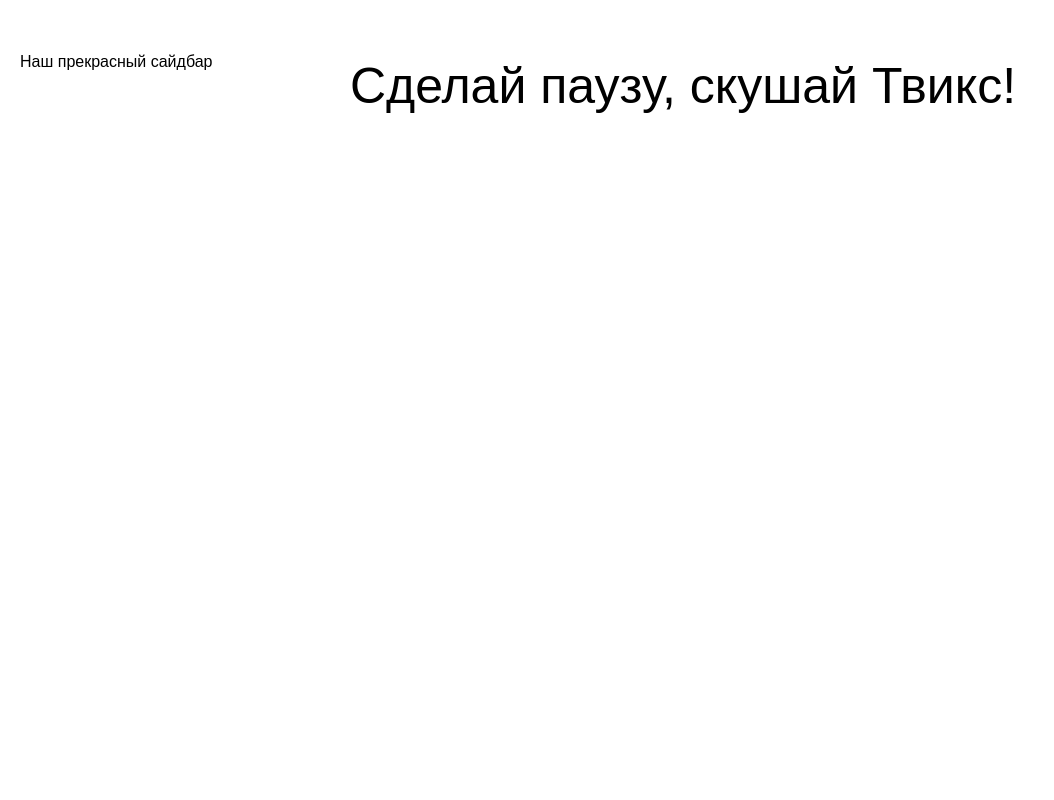
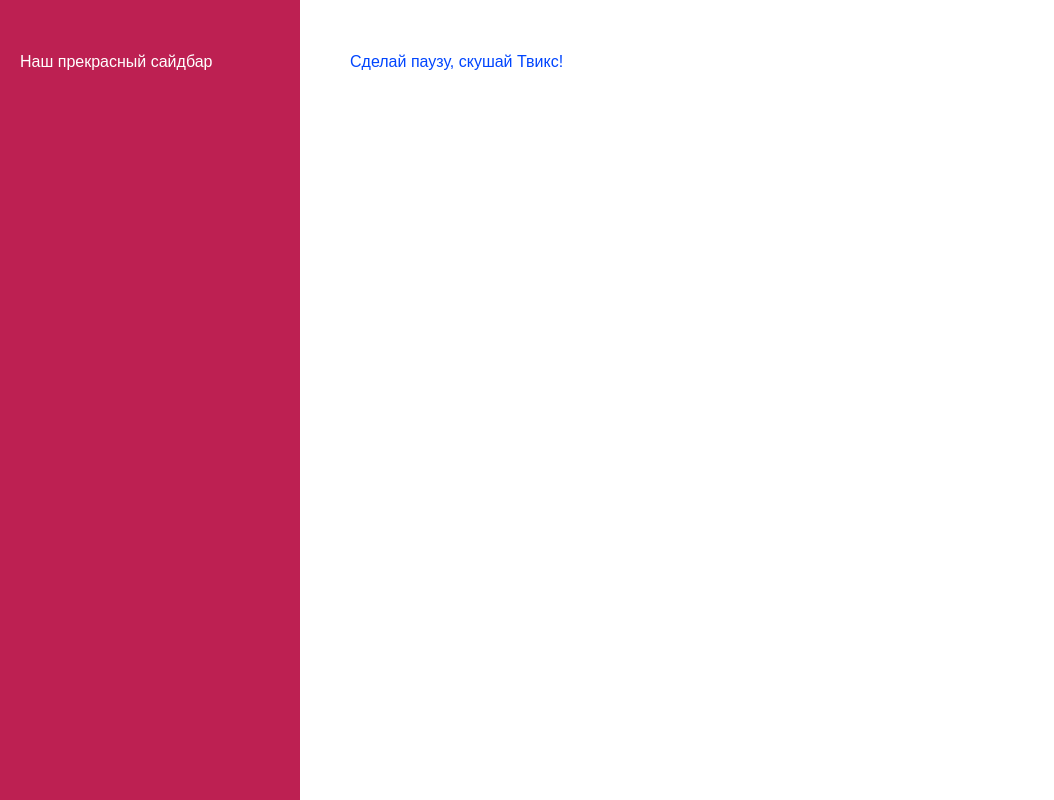
Before and after one commit to abdrashitov/sandbox, a React app: page / in a window 1280 px wide. Shown: the whole page, without its empty margins (0-1054 px from the left). Built offline with nearby package versions, Linux system fonts and the light colour scheme.

Commit message:
Tokens updated

```diff
--- a/src/static/css/variables.css
+++ b/src/static/css/variables.css
@@ -1,90 +1,39 @@
 :root {
-  --typography-head-h1-font-size: 50px;
-  --typography-head-h1-text-decoration: none;
-  --typography-head-h1-font-family: Source Sans Pro;
-  --typography-head-h1-font-weight: 600;
-  --typography-head-h1-font-style: normal;
-  --typography-head-h1-font-stretch: normal;
-  --typography-head-h1-letter-spacing: 0;
-  --typography-head-h1-line-height: 28px;
-  --typography-head-h1-paragraph-indent: 0;
-  --typography-head-h1-paragraph-spacing: 8px;
-  --typography-head-h1-text-case: none;
-  --typography-head-h2-font-size: 19px;
-  --typography-head-h2-text-decoration: none;
-  --typography-head-h2-font-family: Inter;
-  --typography-head-h2-font-weight: 500;
-  --typography-head-h2-font-style: normal;
-  --typography-head-h2-font-stretch: normal;
-  --typography-head-h2-letter-spacing: 0;
-  --typography-head-h2-line-height: 28px;
-  --typography-head-h2-paragraph-indent: 0;
-  --typography-head-h2-paragraph-spacing: 8px;
-  --typography-head-h2-text-case: none;
-  --typography-head-h3-font-size: 17px;
-  --typography-head-h3-text-decoration: none;
-  --typography-head-h3-font-family: Inter;
-  --typography-head-h3-font-weight: 400;
-  --typography-head-h3-font-style: normal;
-  --typography-head-h3-font-stretch: normal;
-  --typography-head-h3-letter-spacing: 0;
-  --typography-head-h3-line-height: 28px;
-  --typography-head-h3-paragraph-indent: 0;
-  --typography-head-h3-paragraph-spacing: 8px;
-  --typography-head-h3-text-case: none;
-  --typography-head-h4-font-size: 15px;
-  --typography-head-h4-text-decoration: none;
-  --typography-head-h4-font-family: Inter;
-  --typography-head-h4-font-weight: 500;
-  --typography-head-h4-font-style: normal;
-  --typography-head-h4-font-stretch: normal;
-  --typography-head-h4-letter-spacing: 0;
-  --typography-head-h4-line-height: 24px;
-  --typography-head-h4-paragraph-indent: 0;
-  --typography-head-h4-paragraph-spacing: 8px;
-  --typography-head-h4-text-case: none;
-  --typography-body-regular-font-size: 13px;
-  --typography-body-regular-text-decoration: none;
-  --typography-body-regular-font-family: Inter;
-  --typography-body-regular-font-weight: 400;
-  --typography-body-regular-font-style: normal;
-  --typography-body-regular-font-stretch: normal;
-  --typography-body-regular-letter-spacing: 0;
-  --typography-body-regular-line-height: 20px;
-  --typography-body-regular-paragraph-indent: 0;
-  --typography-body-regular-paragraph-spacing: 8px;
-  --typography-body-regular-text-case: none;
-  --typography-body-medium-font-size: 13px;
-  --typography-body-medium-text-decoration: none;
-  --typography-body-medium-font-family: Inter;
-  --typography-body-medium-font-weight: 500;
-  --typography-body-medium-font-style: normal;
-  --typography-body-medium-font-stretch: normal;
-  --typography-body-medium-letter-spacing: 0;
-  --typography-body-medium-line-height: 20px;
-  --typography-body-medium-paragraph-indent: 0;
-  --typography-body-medium-paragraph-spacing: 8px;
-  --typography-body-medium-text-case: none;
-  --typography-body-semibold-font-size: 13px;
-  --typography-body-semibold-text-decoration: none;
-  --typography-body-semibold-font-family: Inter;
-  --typography-body-semibold-font-weight: 600;
-  --typography-body-semibold-font-style: normal;
-  --typography-body-semibold-font-stretch: normal;
-  --typography-body-semibold-letter-spacing: 0;
-  --typography-body-semibold-line-height: 20px;
-  --typography-body-semibold-paragraph-indent: 0;
-  --typography-body-semibold-paragraph-spacing: 8px;
-  --typography-body-semibold-text-case: none;
-  --typography-caption-regular-font-size: 12px;
-  --typography-caption-regular-text-decoration: none;
-  --typography-caption-regular-font-family: Inter;
-  --typography-caption-regular-font-weight: 400;
-  --typography-caption-regular-font-style: normal;
-  --typography-caption-regular-font-stretch: normal;
-  --typography-caption-regular-letter-spacing: 0;
-  --typography-caption-regular-line-height: 16px;
-  --typography-caption-regular-paragraph-indent: 0;
-  --typography-caption-regular-paragraph-spacing: 8px;
-  --typography-caption-regular-text-case: none;
+  --color-general-custom-first: #bd2052;
+  --color-general-custom-secondary: #e58461;
+  --color-general-frosty-sky: #00b7ff;
+  --color-general-black: #2f3137;
+  --color-general-graphite: #0045fe;
+  --color-general-graphite-plus: #686d79;
+  --color-general-grey: #9397a1;
+  --color-general-grey-plus: #bec0c7;
+  --color-general-modern-grey: #c6ccd2;
+  --color-general-modern-grey-plus: #d8dade;
+  --color-general-light-grey: #e7eaed;
+  --color-general-smoky-white: #f3f4f5;
+  --color-general-ghostly-white: #f9f9fa;
+  --color-general-white: #ffffff;
+  --color-system-success: #61af53;
+  --color-system-attention: #ffa000;
+  --color-system-critical: #e75671;
+  --color-system-optional: #5f8ce5;
+  --color-extra-grey-window: #90a4ae;
+  --color-extra-lime: #c0ca33;
+  --color-extra-orange-peel: #ffa000;
+  --color-extra-peach: #f47671;
+  --color-extra-pink: #f06292;
+  --color-extra-purple: #ba68c8;
+  --color-extra-deep-purple: #9575cd;
+  --color-extra-indigo: #7986cb;
+  --color-extra-cyan: #26c6da;
+  --color-extra-teal: #4db6ac;
+  --color-extra-brown: #a1887f;
+  --color-transparent-custom-32: rgba(186, 64, 117, 0.32);
+  --color-transparent-custom-16: rgba(186, 64, 117, 0.16);
+  --color-transparent-custom-8: rgba(186, 64, 117, 0.08);
+  --color-transparent-critical-80: rgba(231, 86, 113, 0.8);
+  --color-transparent-critical-72: rgba(231, 86, 113, 0.72);
+  --color-transparent-optional-52: rgba(95, 140, 229, 0.52);
+  --color-transparent-optional-32: rgba(95, 140, 229, 0.32);
+  --color-transparent-optional-12: rgba(95, 140, 229, 0.12);
 }
```
Also changed, not shown: tokens/design.tokens.json (+1 -1 lines).
